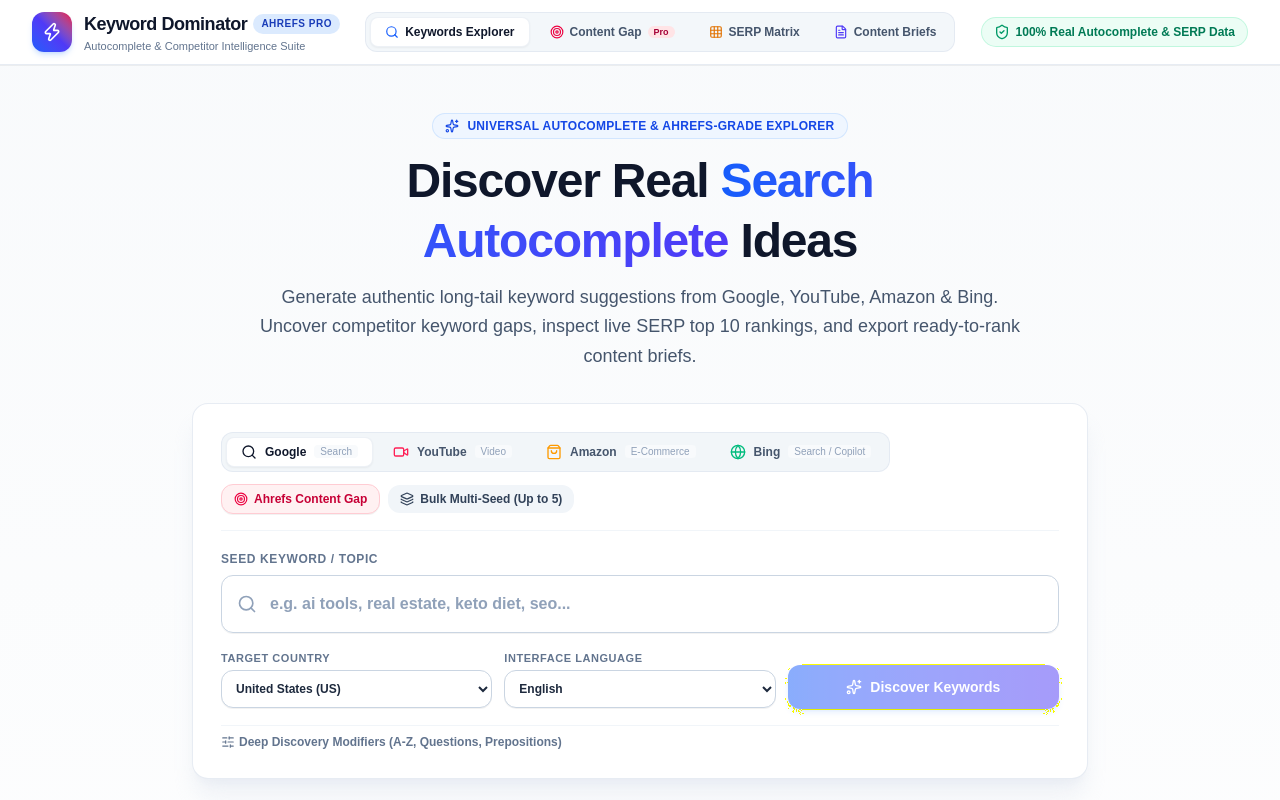
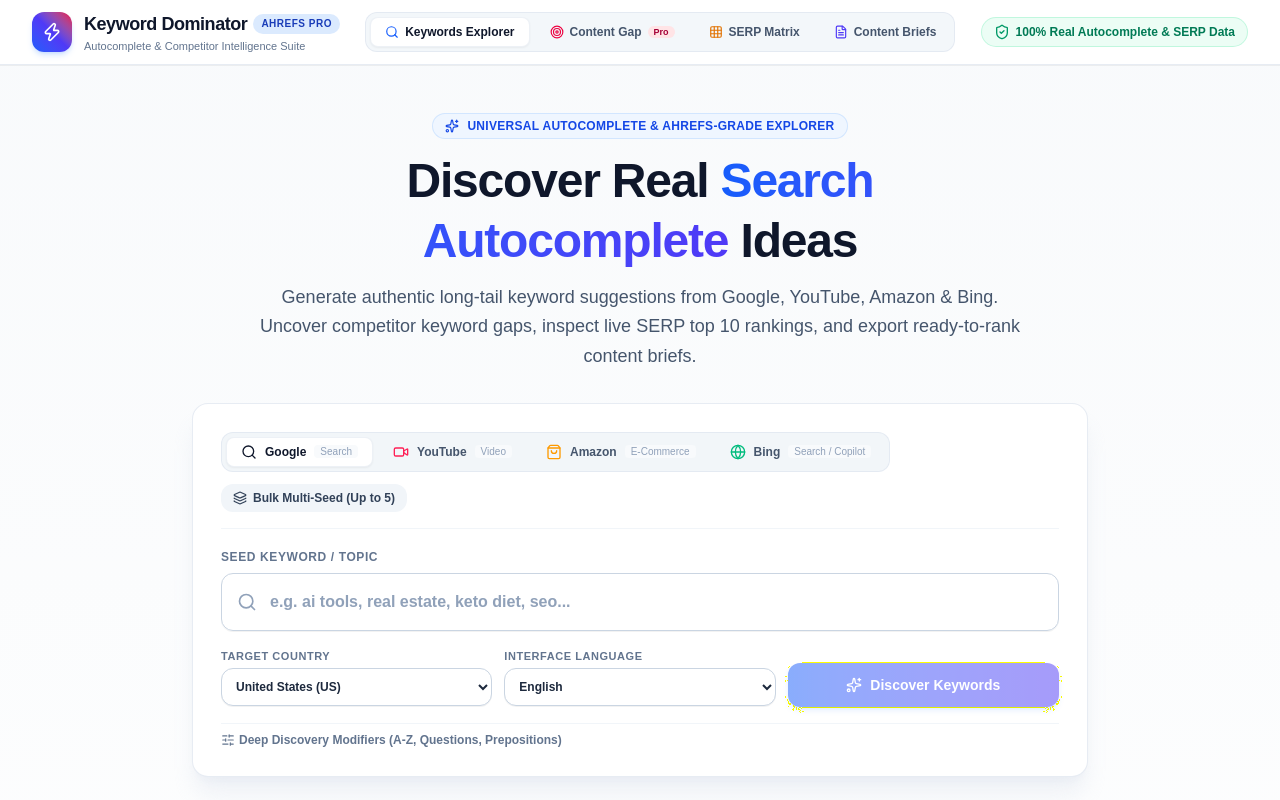
Before and after one commit to fp101fs/google-keyword-dominator, a Next.js app: page / in a window 1280 px wide. Shown: the top 800 px of the page. Built offline with nearby package versions, Linux system fonts and the light colour scheme.

Commit message:
fix: clean redundant Content Gap button from search card and organize navigation layout

```diff
--- a/src/app/page.tsx
+++ b/src/app/page.tsx
@@ -152,7 +152,6 @@
   const filteredKeywords = useMemo(() => {
     return keywords.filter((item) => {
       const kw = item.keyword.toLowerCase();
-      // SubTab Filtering
       if (filters.subTab === 'matching') {
         if (!kw.includes(activeParams.query.toLowerCase())) return false;
       } else if (filters.subTab === 'questions') {
@@ -247,7 +246,6 @@
             onSearch={handleSearch}
             isLoading={isLoading}
             initialParams={activeParams}
-            onOpenContentGap={() => setIsGapOpen(true)}
           />
         </section>
 
--- a/src/components/SearchForm.tsx
+++ b/src/components/SearchForm.tsx
@@ -1,7 +1,7 @@
 'use client';
 
 import React, { useState } from 'react';
-import { Search, Loader2, Sparkles, SlidersHorizontal, Layers, Target } from 'lucide-react';
+import { Search, Loader2, Sparkles, SlidersHorizontal, Layers } from 'lucide-react';
 import { PlatformTabs } from './PlatformTabs';
 import { PlatformType } from '@/lib/platforms';
 import { COUNTRIES } from '@/lib/countries';
@@ -28,7 +28,6 @@
   onSearch,
   isLoading,
   initialParams,
-  onOpenContentGap,
 }) => {
   const [platform, setPlatform] = useState<PlatformType>(initialParams?.platform || 'google');
   const [query, setQuery] = useState<string>(initialParams?.query || '');
@@ -68,17 +67,6 @@
         />
 
         <div className="flex items-center gap-2">
-          {onOpenContentGap && (
-            <button
-              type="button"
-              onClick={onOpenContentGap}
-              className="inline-flex items-center gap-1.5 px-3 py-1.5 rounded-xl text-xs font-bold bg-rose-50 text-rose-700 hover:bg-rose-100 border border-rose-200 transition-all cursor-pointer shadow-2xs"
-            >
-              <Target className="w-3.5 h-3.5 text-rose-600" />
-              <span>Ahrefs Content Gap</span>
-            </button>
-          )}
-
           <button
             type="button"
             onClick={() => setIsBulkMode(!isBulkMode)}
```
